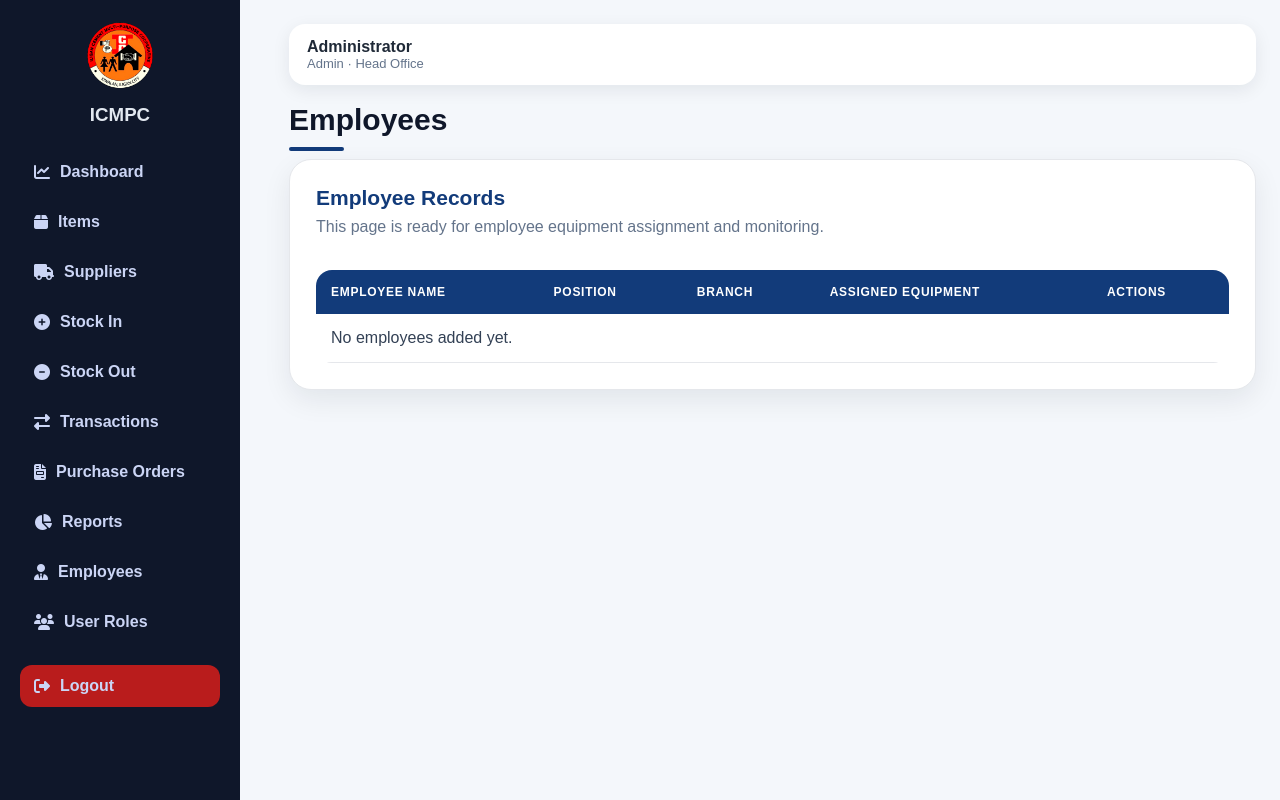
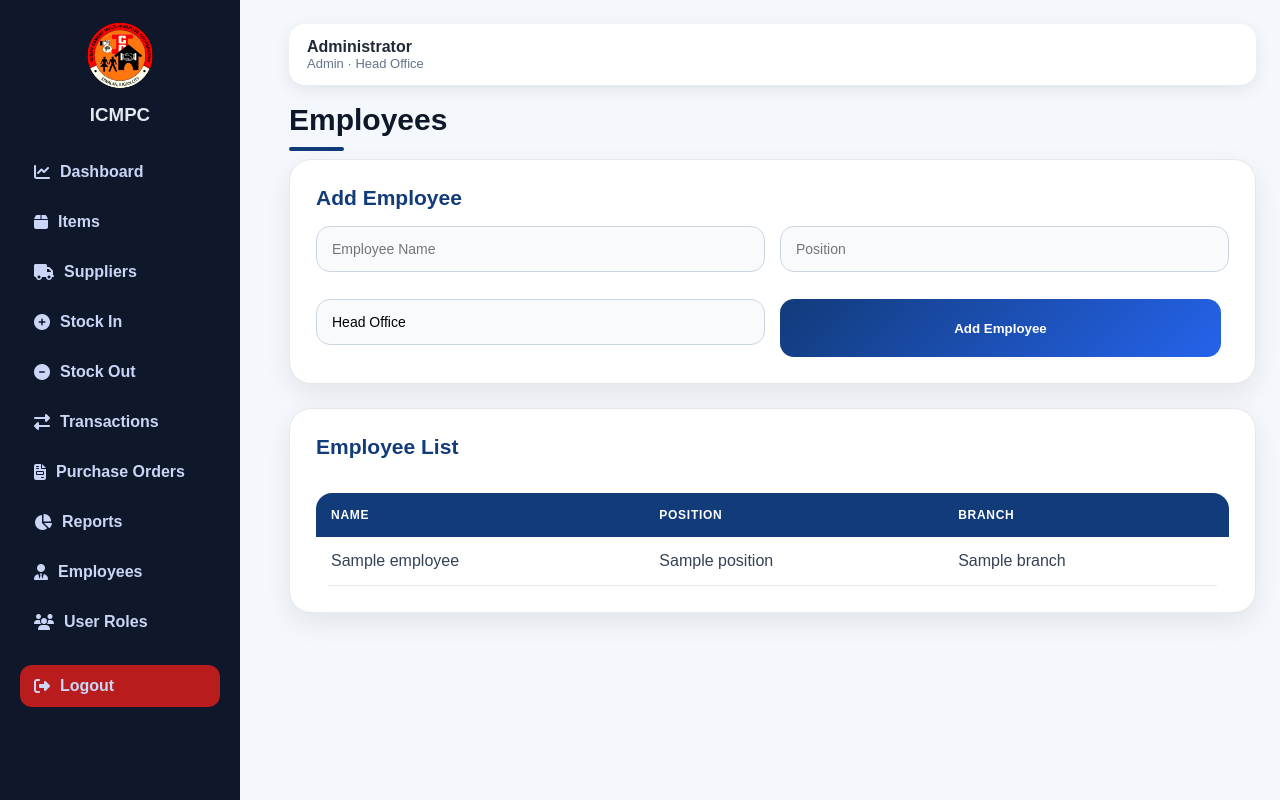
Before and after one commit to hamotk1010-cloud/icmpc-inventory-system, a Flask app: page /employees in a window 1280 px wide. Run offline with Flask 3, Linux system fonts and the light colour scheme; a user stored in the database is signed in; tables that the repository leaves empty hold one stand-in row (values such as "Sample post"); a database or web service that is not in the repository returns one stand-in record (values such as "Sample title"); some libraries are stand-ins or nearby versions.

Commit message:
Fix employees table inside init db

```diff
--- a/app.py
+++ b/app.py
@@ -148,6 +148,41 @@ def init_db():
                 unit_price NUMERIC DEFAULT 0
             )
         """)
+
+        cur.execute("""
+            CREATE TABLE IF NOT EXISTS audit_logs (
+                id SERIAL PRIMARY KEY,
+                user_name TEXT,
+                action TEXT NOT NULL,
+                details TEXT,
+                date_created TEXT NOT NULL
+            )
+        """)
+
+        cur.execute("""
+            CREATE TABLE IF NOT EXISTS equipment_assignments (
+                id SERIAL PRIMARY KEY,
+                employee_name TEXT NOT NULL,
+                position TEXT,
+                branch TEXT,
+                item_id INTEGER REFERENCES items(id),
+                quantity INTEGER NOT NULL DEFAULT 1,
+                remarks TEXT,
+                assigned_by TEXT,
+                date_assigned TEXT NOT NULL
+            )
+        """)
+
+        cur.execute("""
+            CREATE TABLE IF NOT EXISTS employees (
+                id SERIAL PRIMARY KEY,
+                employee_name TEXT NOT NULL,
+                position TEXT,
+                branch TEXT,
+                date_created TEXT
+            )
+        """)
+
     else:
         cur.execute("""
             CREATE TABLE IF NOT EXISTS users (
@@ -240,32 +275,6 @@ def init_db():
             )
         """)
 
-    # Audit logs and equipment assignments
-    if using_postgres():
-        cur.execute("""
-            CREATE TABLE IF NOT EXISTS audit_logs (
-                id SERIAL PRIMARY KEY,
-                user_name TEXT,
-                action TEXT NOT NULL,
-                details TEXT,
-                date_created TEXT NOT NULL
-            )
-        """)
-
-        cur.execute("""
-            CREATE TABLE IF NOT EXISTS equipment_assignments (
-                id SERIAL PRIMARY KEY,
-                employee_name TEXT NOT NULL,
-                position TEXT,
-                branch TEXT,
-                item_id INTEGER REFERENCES items(id),
-                quantity INTEGER NOT NULL DEFAULT 1,
-                remarks TEXT,
-                assigned_by TEXT,
-                date_assigned TEXT NOT NULL
-            )
-        """)
-    else:
         cur.execute("""
             CREATE TABLE IF NOT EXISTS audit_logs (
                 id INTEGER PRIMARY KEY AUTOINCREMENT,
@@ -288,6 +297,16 @@ def init_db():
                 assigned_by TEXT,
                 date_assigned TEXT NOT NULL,
                 FOREIGN KEY (item_id) REFERENCES items(id)
+            )
+        """)
+
+        cur.execute("""
+            CREATE TABLE IF NOT EXISTS employees (
+                id INTEGER PRIMARY KEY AUTOINCREMENT,
+                employee_name TEXT NOT NULL,
+                position TEXT,
+                branch TEXT,
+                date_created TEXT
             )
         """)
 
@@ -1348,13 +1367,42 @@ def edit_supplier(supplier_id):
 
     return render_template("edit_supplier.html", supplier=supplier)
 
-@app.route("/employees")
+@app.route("/employees", methods=["GET", "POST"])
 def employees():
     check = require_login()
     if check:
         return check
 
-    return render_template("employees.html")
+    conn = get_db_connection()
+
+    # =============================
+    # ADD EMPLOYEE (ADMIN ONLY)
+    # =============================
+    if request.method == "POST":
+        if session.get("role") != "admin":
+            flash("Admin only.", "danger")
+            return redirect(url_for("employees"))
+
+        execute(conn, """
+            INSERT INTO employees (employee_name, position, branch, date_created)
+            VALUES (?, ?, ?, ?)
+        """, (
+            request.form.get("employee_name"),
+            request.form.get("position"),
+            request.form.get("branch") or session.get("branch"),
+            datetime.now().strftime("%Y-%m-%d %H:%M:%S")
+        ))
+
+        conn.commit()
+        conn.close()
+
+        flash("Employee added successfully.", "success")
+        return redirect(url_for("employees"))
+
+    employee_list = fetchall(conn, "SELECT * FROM employees ORDER BY employee_name ASC")
+    conn.close()
+
+    return render_template("employees.html", employees=employee_list)
 
 
 @app.route("/health")
--- a/templates/employees.html
+++ b/templates/employees.html
@@ -3,31 +3,54 @@
 
 <h1>Employees</h1>
 
+<!-- =============================
+ADD EMPLOYEE (ADMIN ONLY)
+============================= -->
+{% if session.get("role") == "admin" %}
+<section class="panel">
+    <h2>Add Employee</h2>
+
+    <form method="POST" class="form-grid">
+        <input name="employee_name" placeholder="Employee Name" required>
+
+        <input name="position" placeholder="Position">
+
+        <input name="branch" placeholder="Branch" value="{{ session.get('branch') or '' }}">
+
+        <button type="submit">Add Employee</button>
+    </form>
+</section>
+{% endif %}
+
+<!-- =============================
+EMPLOYEE LIST
+============================= -->
 <section class="panel">
     <div class="panel-head">
-        <div>
-            <h2>Employee Records</h2>
-            <p style="color:#64748b; margin-top:-8px;">
-                This page is ready for employee equipment assignment and monitoring.
-            </p>
-        </div>
+        <h2>Employee List</h2>
     </div>
 
     <table>
         <thead>
             <tr>
-                <th>Employee Name</th>
+                <th>Name</th>
                 <th>Position</th>
                 <th>Branch</th>
-                <th>Assigned Equipment</th>
-                <th>Actions</th>
             </tr>
         </thead>
 
         <tbody>
+        {% for e in employees %}
             <tr>
-                <td colspan="5">No employees added yet.</td>
+                <td>{{ e.employee_name }}</td>
+                <td>{{ e.position or "N/A" }}</td>
+                <td>{{ e.branch or "N/A" }}</td>
             </tr>
+        {% else %}
+            <tr>
+                <td colspan="3">No employees yet.</td>
+            </tr>
+        {% endfor %}
         </tbody>
     </table>
 </section>
```
Also changed, not shown: inventory.db.
